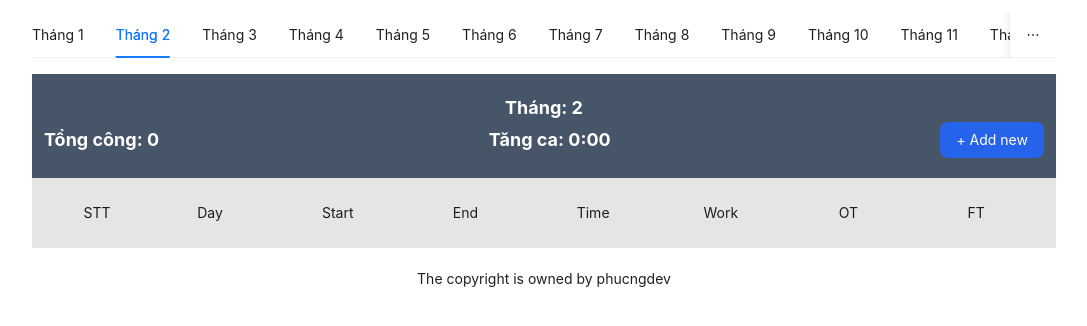
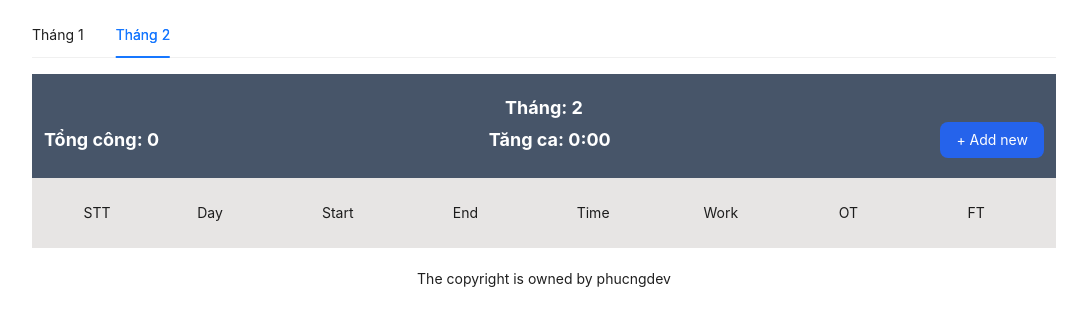
Before and after one commit to phucngdev/Salary, a React (Vite) app: page / in a window 1280 px wide. Shown: the top 326 px of the page, without its empty margins (96-1183 px from the left). Built offline with nearby package versions, Linux system fonts and the light colour scheme.

Commit message:
new update

```diff
--- a/src/components/Header.jsx
+++ b/src/components/Header.jsx
@@ -9,67 +9,12 @@ const Header = () => {
     {
       key: 1,
       label: "Tháng 1",
-      children: Table(1),
+      children: <Table data={1} />,
     },
     {
       key: 2,
       label: "Tháng 2",
-      children: Table(2),
-    },
-    {
-      key: 3,
-      label: "Tháng 3",
-      children: Table(3),
-    },
-    {
-      key: 4,
-      label: "Tháng 4",
-      children: Table(4),
-    },
-    {
-      key: 5,
-      label: "Tháng 5",
-      children: Table(5),
-    },
-    {
-      key: 6,
-      label: "Tháng 6",
-      children: Table(6),
-    },
-    {
-      key: 7,
-      label: "Tháng 7",
-      children: Table(7),
-    },
-    {
-      key: 8,
-      label: "Tháng 8",
-      children: Table(8),
-    },
-    {
-      key: 9,
-      label: "Tháng 9",
-      children: Table(9),
-    },
-    {
-      key: 10,
-      label: "Tháng 10",
-      children: Table(10),
-    },
-    {
-      key: 11,
-      label: "Tháng 11",
-      children: Table(11),
-    },
-    {
-      key: 12,
-      label: "Tháng 12",
-      children: Table(12),
-    },
-    {
-      key: 13,
-      label: "Ghi chú",
-      children: <Note></Note>,
+      children: <Table data={2} />,
     },
   ];
 
--- a/src/components/Table.jsx
+++ b/src/components/Table.jsx
@@ -9,9 +9,9 @@ import { Button, Modal, Tooltip, message } from "antd";
 import React, { useState } from "react";
 import { v4 as uuidv4 } from "uuid";
 
-const Table = (data) => {
+const Table = ({ data }) => {
   const [time, setTime] = useState(() => {
-    const timeLocal = JSON.parse(localStorage.getItem(`month${data}`)) || [];
+    const timeLocal = JSON.parse(localStorage.getItem(data)) || [];
     return timeLocal;
   });
   const [isModalOpen, setIsModalOpen] = useState(false);
@@ -122,7 +122,7 @@ const Table = (data) => {
       created: new Date().toLocaleString(),
     };
     time.unshift(newTime);
-    localStorage.setItem(`month${data}`, JSON.stringify(time));
+    localStorage.setItem(data, JSON.stringify(time));
     setInfoDate({
       timeDay: "",
       timeStart: "",
@@ -177,7 +177,7 @@ const Table = (data) => {
         const idDelete = 14022003;
         const newDelete = time.filter((item) => item.id === idDelete);
         setTime(newDelete);
-        localStorage.setItem(`month${data}`, JSON.stringify(newDelete));
+        localStorage.setItem(data, JSON.stringify(newDelete));
         message.success({
           content: "Xoá thành công",
           icon: <CheckCircleTwoTone twoToneColor="#52c41a" />,
@@ -199,7 +199,7 @@ const Table = (data) => {
       onOk() {
         setTime((prevTime) => prevTime.filter((item) => item.id !== id));
         const itemDelete = time.filter((item) => item.id !== id);
-        localStorage.setItem(`month${data}`, JSON.stringify(itemDelete));
+        localStorage.setItem(data, JSON.stringify(itemDelete));
         message.success("Xoá thành công");
       },
       onCancel() {
@@ -248,7 +248,7 @@ const Table = (data) => {
     const findToSaveIndex = time.findIndex((item) => item.id === itemEdit.id);
     if (findToSaveIndex !== -1) {
       time[findToSaveIndex] = itemEdit;
-      localStorage.setItem(`month${data}`, JSON.stringify(time));
+      localStorage.setItem(data, JSON.stringify(time));
       setMdalEdit(false);
       message.success({
         content: "Lưu thành công",
```
